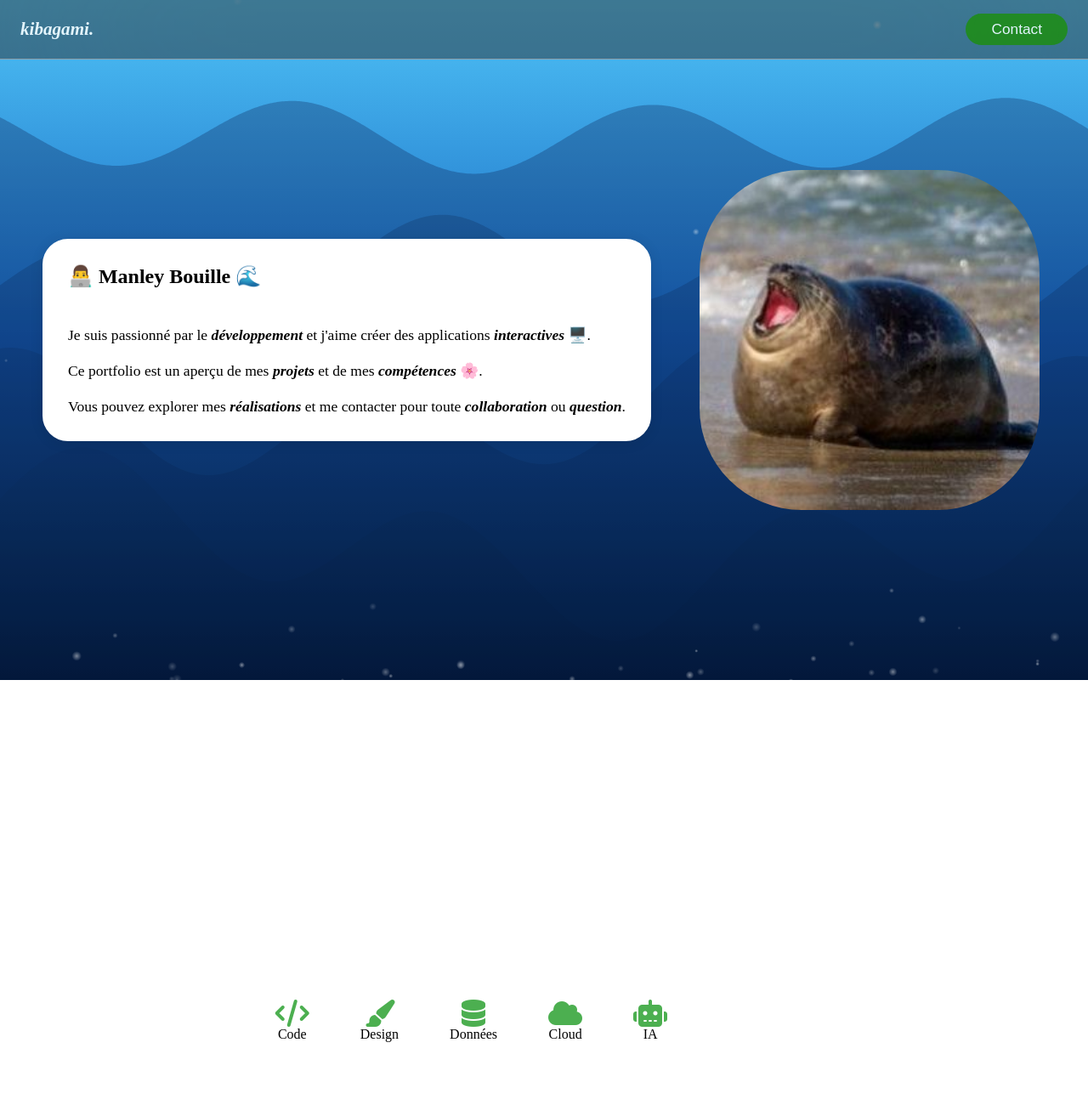
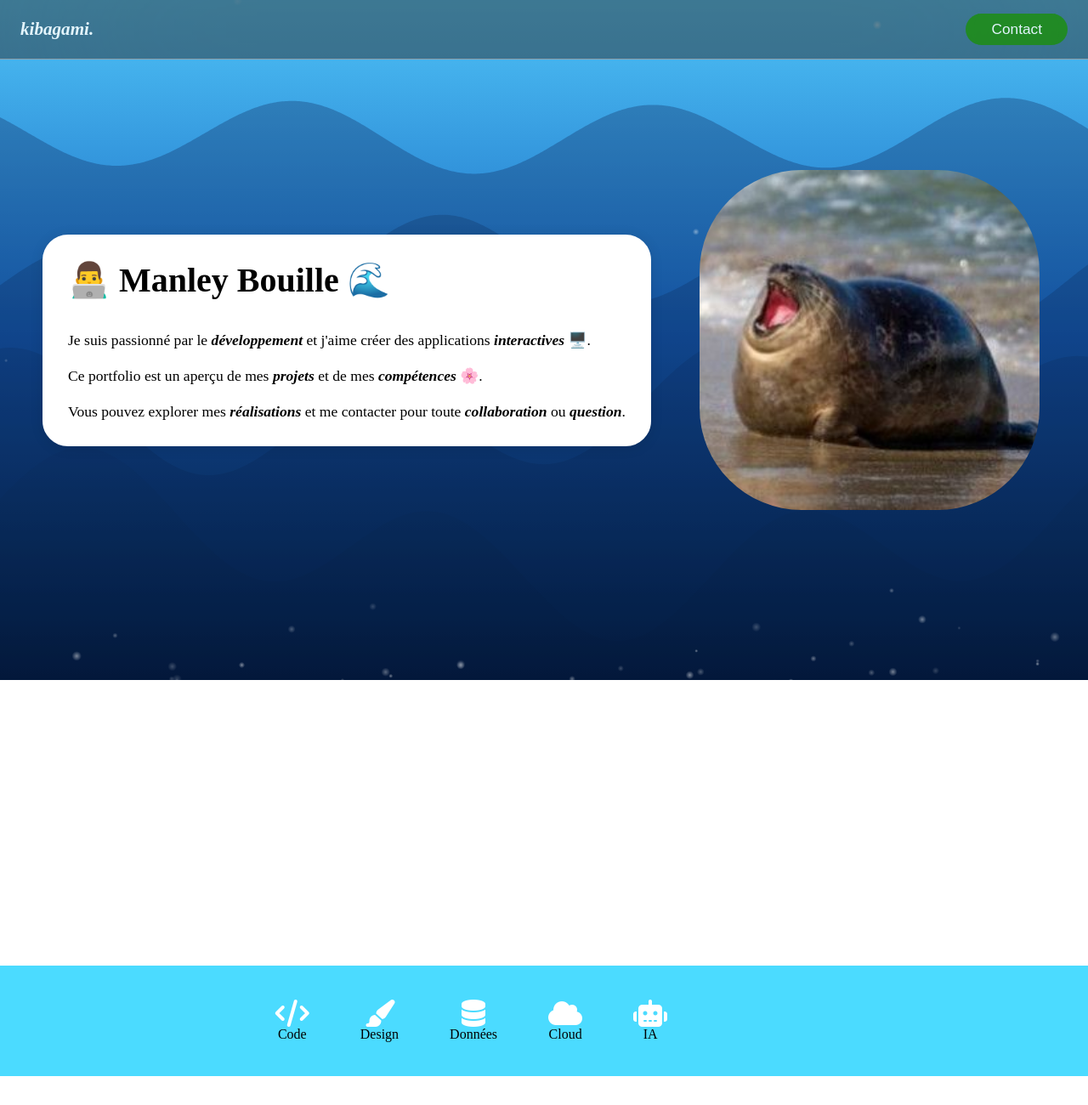
Before and after one commit to kibagami-nc/portfolio, a plain HTML site: page index.html in a window 1280 px wide. Shown: the top 1300 px of the page at 85% size. Drawn offline with Linux system fonts and the light colour scheme; animation ran at ten frames a second.

Commit message:
modified:   css/competences.css 	modified:   css/presentation.css

```diff
--- a/css/competences.css
+++ b/css/competences.css
@@ -11,15 +11,16 @@
 .scroll-container {
     margin-top: 1px;
     overflow: hidden;
-    background: #fff;
-    width: 100%;
+    background: #00ccffb4;
+    width: 500%;
 }
+
 
 .scroll-list {
     display: flex;
     gap: 60px;
     list-style: none;
-    padding: 20px;
+    padding: 40px 20px;
     margin: 0;
     animation: scroll-left 15s linear infinite;
 }
@@ -31,7 +32,7 @@
 
 .scroll-list li i {
     font-size: 2em;
-    color: #4CAF50;
+    color: #ffffff;
     display: block;
 }
 
--- a/css/presentation.css
+++ b/css/presentation.css
@@ -86,6 +86,12 @@ button.contact-top-bar:hover {
     align-items: flex-start;
 }
 
+.content-box-presentation h1 {
+    font-size: 2.5em;
+    margin-bottom: 16px;
+    text-align: center;
+}
+
 
 .content-box-presentation:hover {
     transform: scale(1.05);
```
